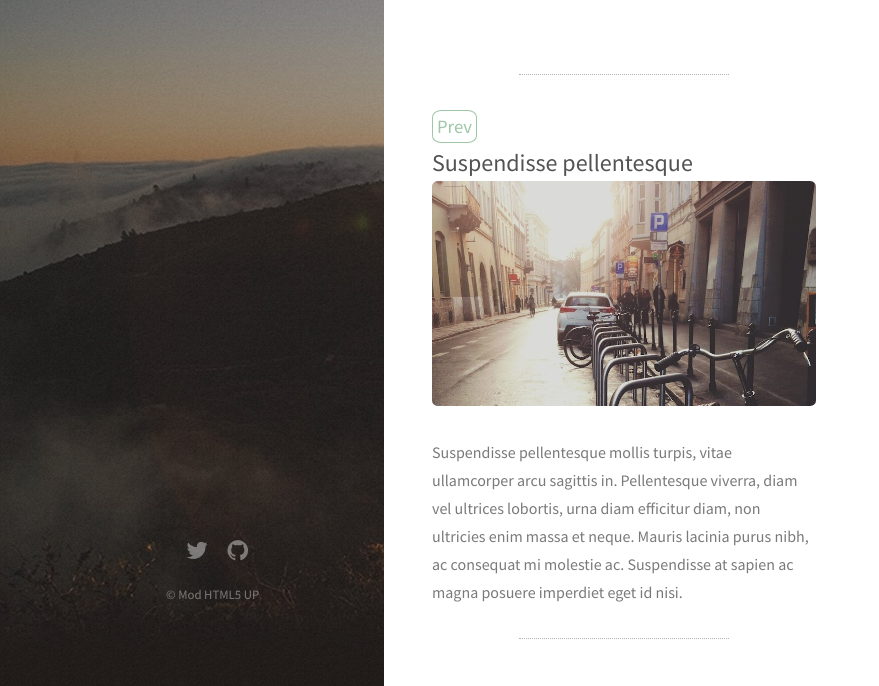
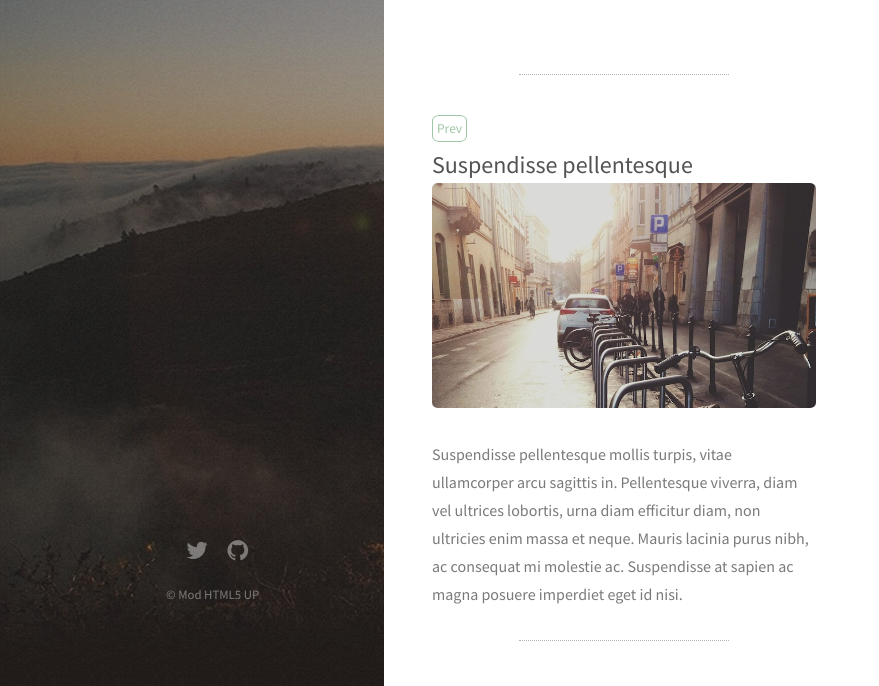
Before and after one commit to Zhiyelah/zhiyelah.github.io, a Jekyll site: the page built from _posts/2024-03-08-Hello.markdown, in a window 1280 px wide and 1017 px high. Shown: the part 328-1014 px from the top of the window, without its empty margins (0-879 px from the left). Built offline with Jekyll 4.4.1, drawn with Linux system fonts in a browser that asks for light colours; nearby versions of some CDN libraries.

Commit message:
Update main.css

```diff
--- a/css/main.css
+++ b/css/main.css
@@ -1576,10 +1576,12 @@
 		text-decoration: none;
 	}
 
+/* Zhiyesh */
+
 		a.hover fade {
 			color: #9fc6a6;
 			font-weight: 300;
-			font-size: 78%;
+			font-size: 56%;
 			padding: 4px;
 			border: 1px solid #9fc6a6;
 			border-radius: 21%;
```
